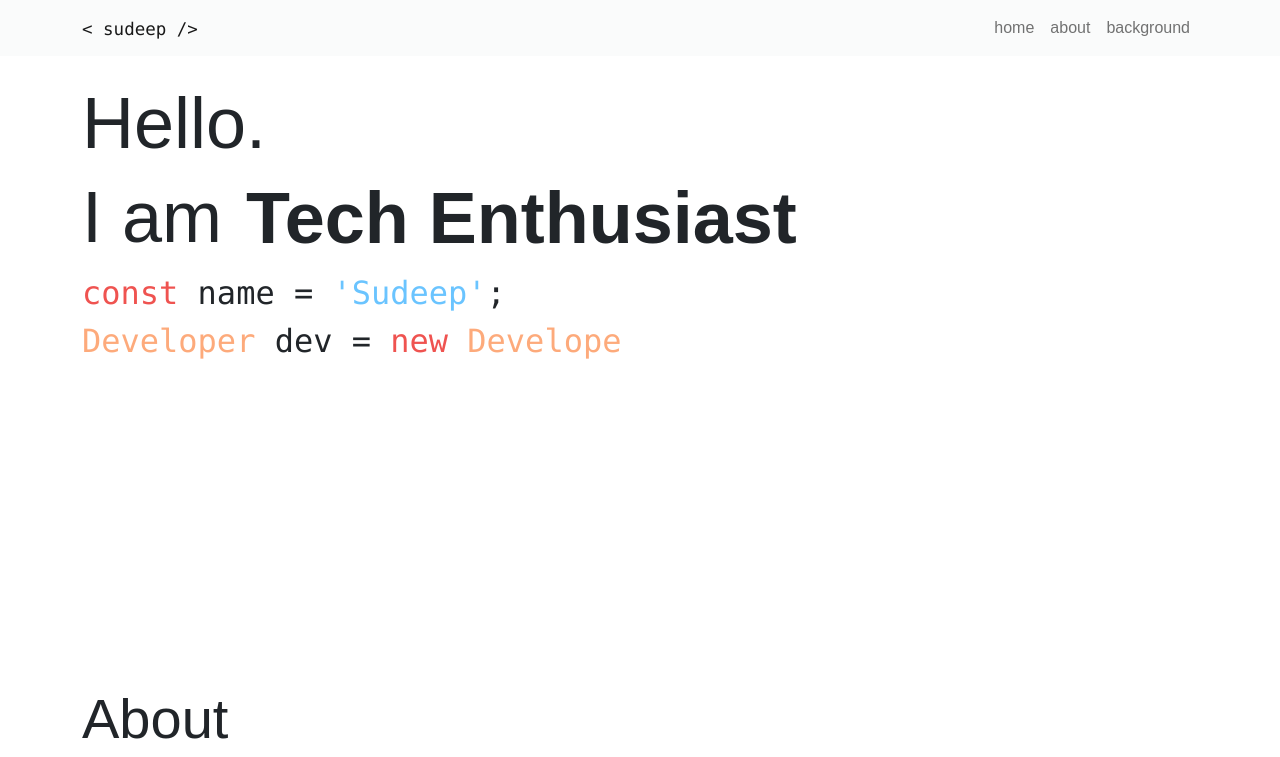
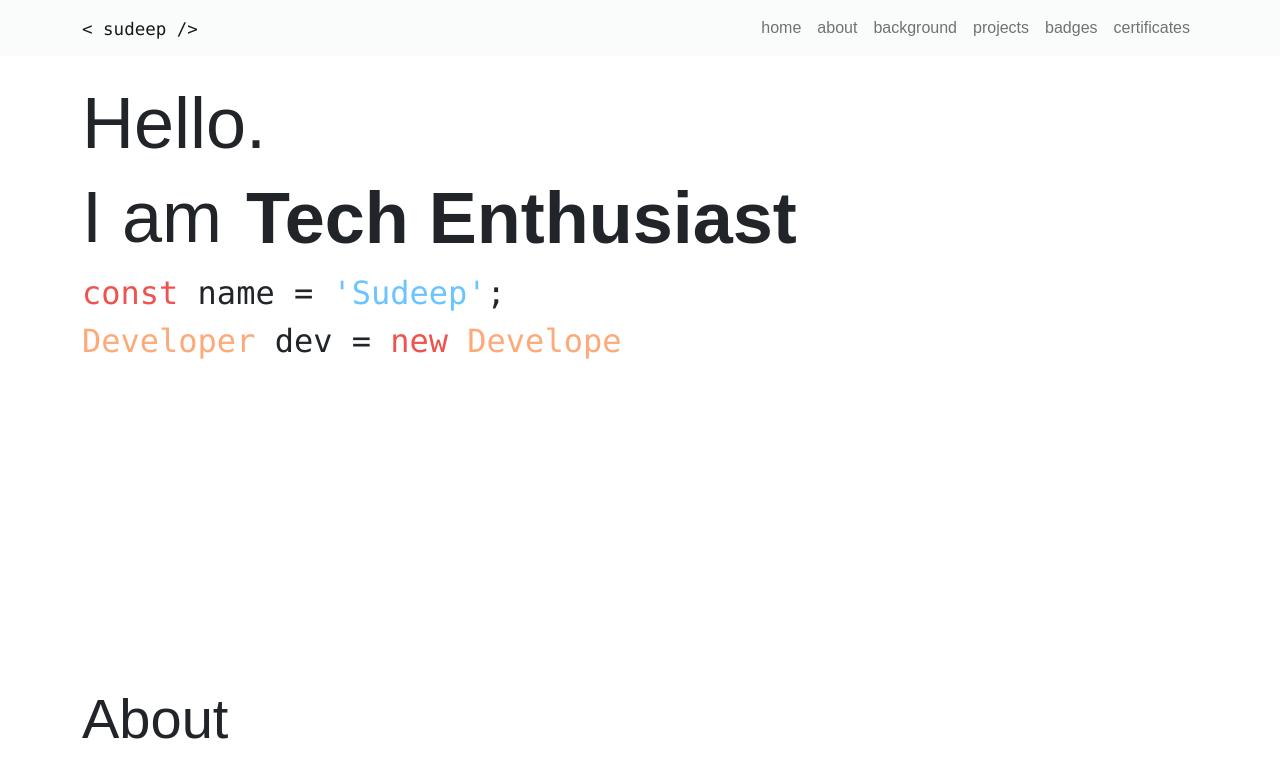
Before and after one commit to SUDEEP-M-SHETTY/CraftedCreations, a plain HTML site: page index.html in a window 1280 px wide. Shown: the top 757 px of the page. Drawn offline with nearby package versions, Linux system fonts and the light colour scheme; no server answers.

Commit message:
Update index

```diff
--- a/index.html
+++ b/index.html
@@ -80,6 +80,27 @@
               data-target=".navbar-collapse.show"
             >
               <a class="nav-link" href="#background">background</a>
+            </li>
+            <li
+              class="nav-item"
+              data-toggle="collapse"
+              data-target=".navbar-collapse.show"
+            >
+              <a class="nav-link" href="#projects">projects</a>
+            </li>
+            <li
+              class="nav-item"
+              data-toggle="collapse"
+              data-target=".navbar-collapse.show"
+            >
+              <a class="nav-link" href="#badges">badges</a>
+            </li>
+            <li
+              class="nav-item"
+              data-toggle="collapse"
+              data-target=".navbar-collapse.show"
+            >
+              <a class="nav-link" href="#certificates">certificates</a>
             </li>
           </ul>
         </div>
@@ -179,10 +200,12 @@
             <p class="text-muted">Govt High school Brahmavar</p>
           </li>
         </ul>
+      </div>
 
-        <h3>Projects</h3>
+        <div id="projects" class="row padding-top"><h2>Projects</h2></div>
 
-        <ul class="timeline">
+        <div>
+          <ul class="timeline">
           <li class="event" data-date="Aug 2023 - Present">
             <h3>Sentimental Analysis and Social Media</h3>
             <p class="text-muted">-This web app, employing HTML, CSS, ReactJS, and
@@ -201,14 +224,14 @@
         </ul>
       </div>
 
-      <h3>Holopin Badges</h3>
+      <div id="badges" class="row padding-top"><h2>Holopin Badges</h2></div>
         <div class="holopin-badge-container">
 		<a href="https://holopin.io/@sudeepmshetty" target="_blank" rel="noopener noreferrer">
   		<img src="https://holopin.me/sudeepmshetty" alt="An image of @sudeepmshetty's Holopin badges, which is a link to view their full Holopin profile">
 		</a>
         </div>
 
-      <h3>Certifcates</h3>
+      <div id="certificates" class="row padding-top"><h2>Certifcates</h2></div>
 
       <div class="flex-col-2">
         <div class="flex-card">
```
